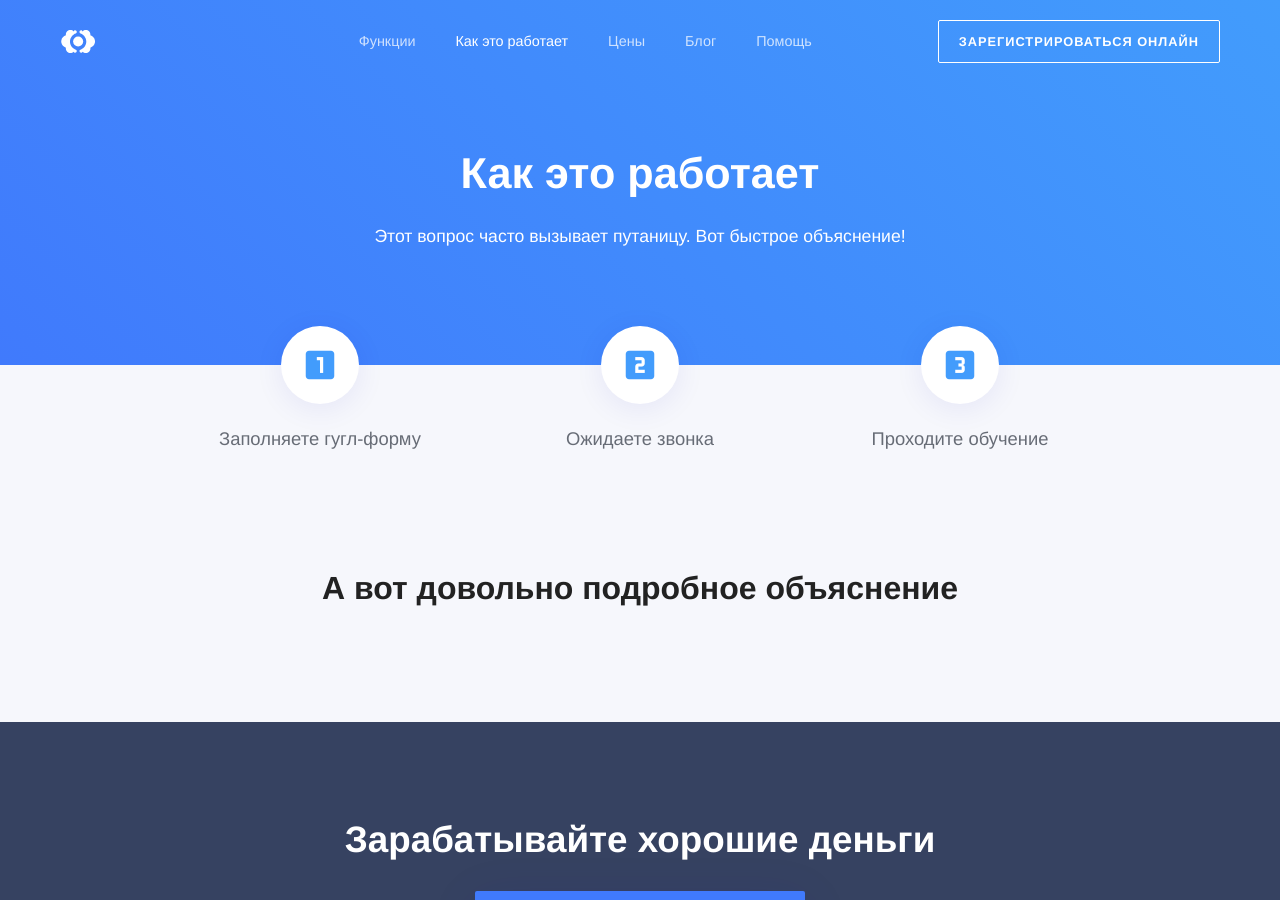
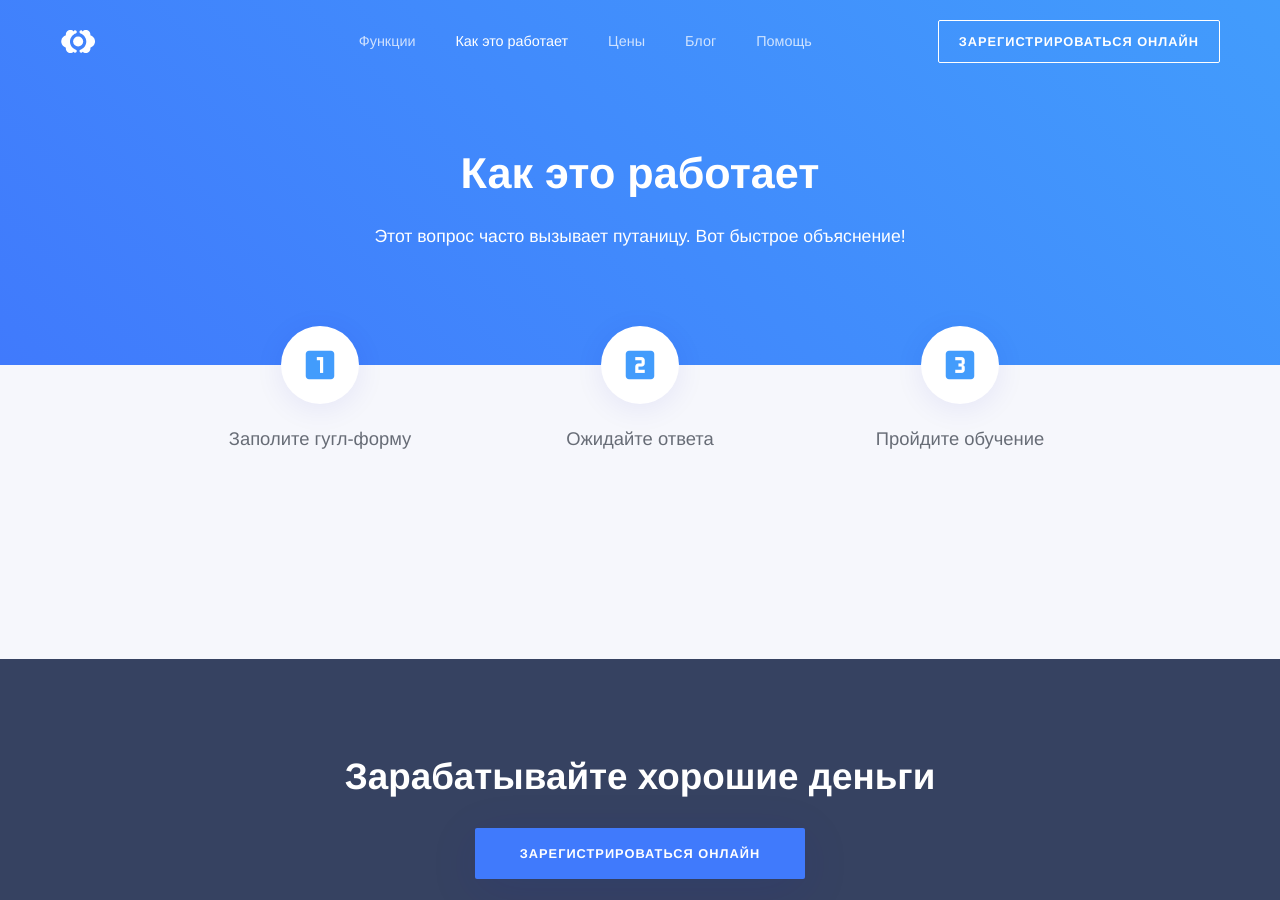
Before and after one commit to RakhimyanTim/fitness.github.io, a Jekyll site: the page built from pages/how-it-works.html, in a window 1280 px wide and 900 px high. Built offline with Jekyll 4.4.1, drawn with Linux system fonts in a browser that asks for light colours; some web fonts are replaced.

Commit message:
Update how-it-works.html

```diff
--- a/pages/how-it-works.html
+++ b/pages/how-it-works.html
@@ -8,23 +8,16 @@ permalink: /how-it-works/
 <ul class="workflow-diagram">
 	<li>
 		<i class="material-icons">looks_one</i>
-		<p>Заполняете гугл-форму</p>
+		<p>Заполите гугл-форму</p>
 	</li>
   	<li>
 		<i class="material-icons">looks_two</i>
-		<p>Ожидаете звонка</p>
+		<p>Ожидайте ответа</p>
 	</li>
   	<li>
 		<i class="material-icons">looks_3</i>
-		<p>Проходите обучение</p>
+		<p>Пройдите обучение</p>
 	</li>
 </ul>
 
-<div class="feature-content">
-	<h2>А вот довольно подробное объяснение</h2>
-
-	<ul class="cards">
-	</ul>
-</div>
-
 <script src="/js/features.js"></script>
```
